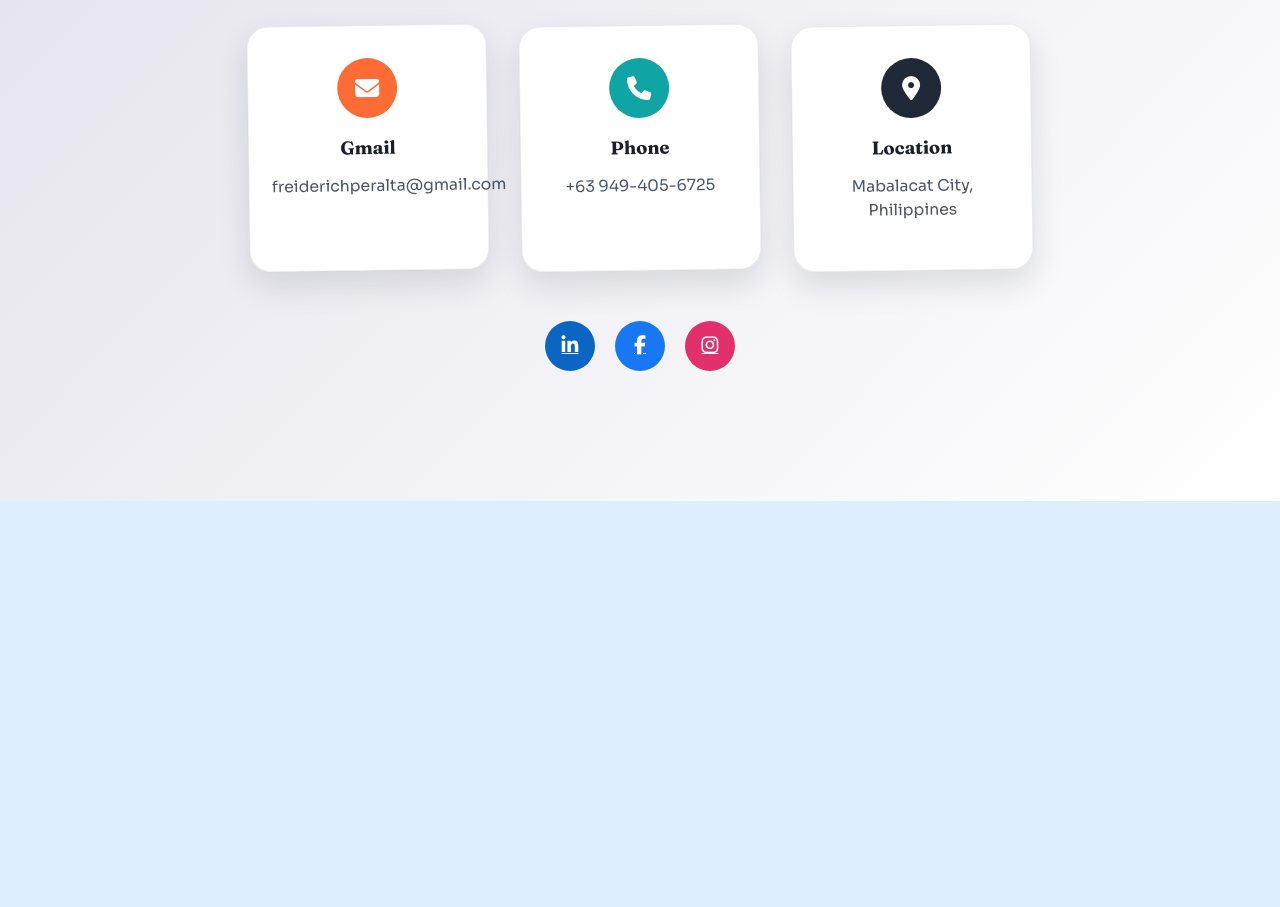
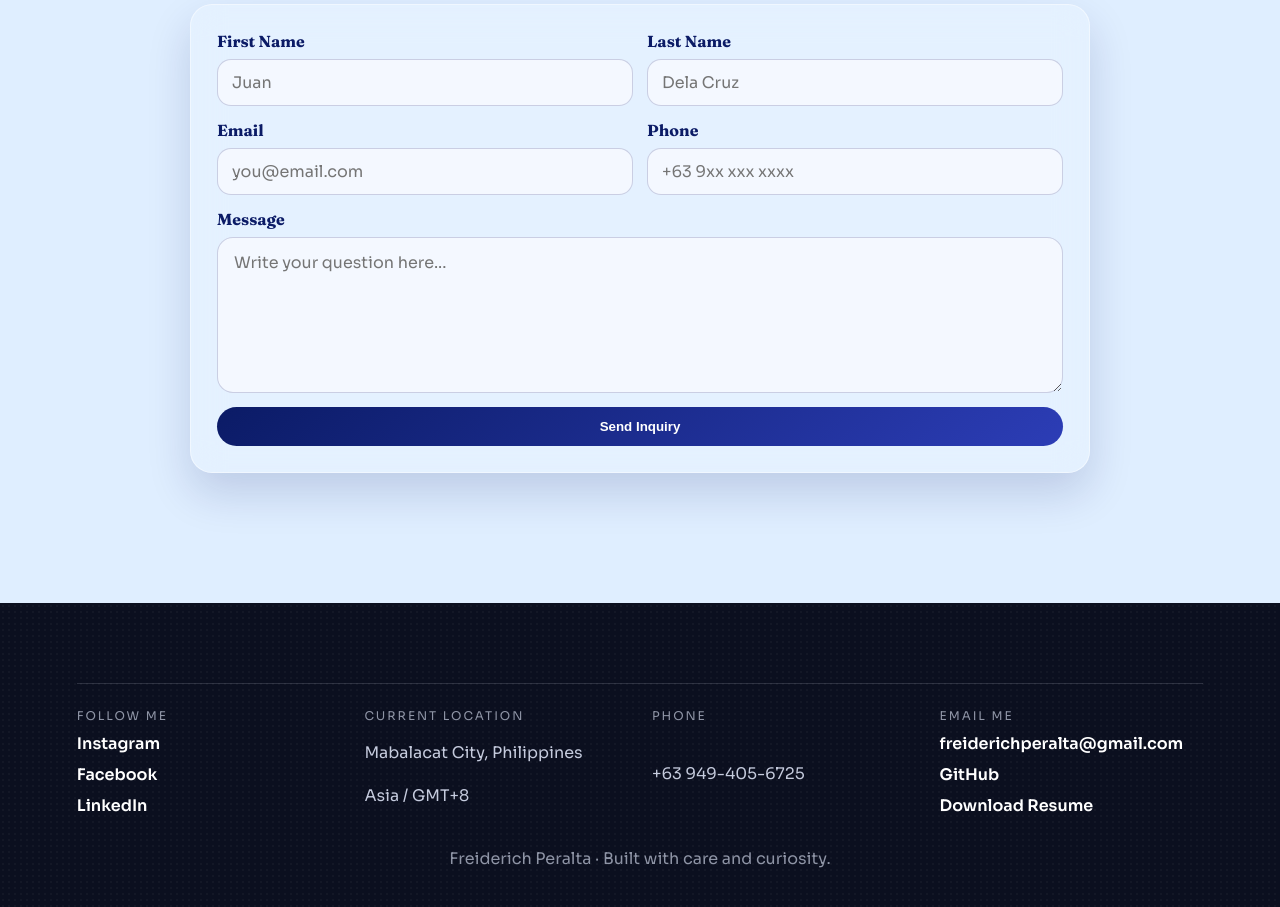
Before and after one commit to Freiderich/Portfolio, a React (Vite) app: page / in a window 1280 px wide. Shown: the part 6720-7627 px from the top of the page. Before the commit the page ends 7221 px from the top, so only its background shows below. Built offline with nearby package versions, Linux system fonts and the light colour scheme.

Commit message:
Fixed Contacts in Portfolio

```diff
--- a/src/components/Contact.jsx
+++ b/src/components/Contact.jsx
@@ -2,19 +2,15 @@ import React, { useState } from "react";
 import "../styles/Contact.css";
 
 function Contact() {
-  const contacts = [
-    { type: "Gmail", info: "freiderichperalta@gmail.com", icon: "fas fa-envelope", color: "#ff6b35" },
-    { type: "Phone", info: "+63 949-405-6725", icon: "fas fa-phone", color: "#0ea5a4" },
-    { type: "Location", info: "Mabalacat City, Philippines", icon: "fas fa-map-marker-alt", color: "#1f2937" },
-  ];
 
-  const socials = [
-    { type: "LinkedIn", link: "https://www.linkedin.com/in/freiderich-peralta-95bbaa371/", icon: "fab fa-linkedin-in", color: "#0a66c2" },
-    { type: "Facebook", link: "https://www.facebook.com/peraltafreiderich", icon: "fab fa-facebook-f", color: "#1877f2" },
-    { type: "Instagram", link: "https://www.instagram.com/peraltafreiderich/", icon: "fab fa-instagram", color: "#e1306c" },
-  ];
 
-  const [formData, setFormData] = useState({ name: "", email: "", message: "" });
+  const [formData, setFormData] = useState({
+    firstName: "",
+    lastName: "",
+    email: "",
+    phone: "",
+    message: "",
+  });
 
   const handleChange = (e) => {
     const { name, value } = e.target;
@@ -23,38 +19,117 @@ function Contact() {
 
   const handleSubmit = (e) => {
     e.preventDefault();
-    alert("Message sent! 🎉");
-    setFormData({ name: "", email: "", message: "" });
+    const subject = "Portfolio inquiry";
+    const body = formData.message.trim();
+    if (!body || !formData.email.trim()) {
+      return;
+    }
+    const details = [
+      `First Name: ${formData.firstName || "N/A"}`,
+      `Last Name: ${formData.lastName || "N/A"}`,
+      `Email: ${formData.email}`,
+      `Phone: ${formData.phone || "N/A"}`,
+      "",
+      "Message:",
+      body,
+    ].join("\n");
+    const mailtoLink = `mailto:freiderichperalta@gmail.com?subject=${encodeURIComponent(
+      subject
+    )}&body=${encodeURIComponent(details)}`;
+    window.location.href = mailtoLink;
+    setFormData({ firstName: "", lastName: "", email: "", phone: "", message: "" });
   };
 
   return (
     <section id="contact" className="contact-section">
       <h2>Contacts</h2>
-      <p className="intro">Let's connect — feel free to reach out!</p>
 
-      {/* Contact Cards */}
-      <div className="contact-container">
-        {contacts.map((contact, index) => (
-          <div key={index} className="contact-card">
-            <div className="icon-wrapper" style={{ backgroundColor: contact.color }}>
-              <i className={contact.icon}></i>
+      <div className="contact-layout">
+        <div className="contact-left">
+          <p className="contact-note">
+            Have a question or want to collaborate? Send an inquiry and I will be in touch.
+          </p>
+          <form className="contact-form" onSubmit={handleSubmit}>
+            <div className="contact-form-grid">
+              <div className="contact-field">
+                <label className="contact-label" htmlFor="firstName">
+                  First Name
+                </label>
+                <input
+                  id="firstName"
+                  name="firstName"
+                  className="contact-input"
+                  type="text"
+                  placeholder="Juan"
+                  value={formData.firstName}
+                  onChange={handleChange}
+                />
+              </div>
+              <div className="contact-field">
+                <label className="contact-label" htmlFor="lastName">
+                  Last Name
+                </label>
+                <input
+                  id="lastName"
+                  name="lastName"
+                  className="contact-input"
+                  type="text"
+                  placeholder="Dela Cruz"
+                  value={formData.lastName}
+                  onChange={handleChange}
+                />
+              </div>
+              <div className="contact-field">
+                <label className="contact-label" htmlFor="email">
+                  Email
+                </label>
+                <input
+                  id="email"
+                  name="email"
+                  className="contact-input"
+                  type="email"
+                  placeholder="you@email.com"
+                  value={formData.email}
+                  onChange={handleChange}
+                  required
+                />
+              </div>
+              <div className="contact-field">
+                <label className="contact-label" htmlFor="phone">
+                  Phone
+                </label>
+                <input
+                  id="phone"
+                  name="phone"
+                  className="contact-input"
+                  type="tel"
+                  placeholder="+63 9xx xxx xxxx"
+                  value={formData.phone}
+                  onChange={handleChange}
+                />
+              </div>
             </div>
-            <div className="contact-info">
-              <h3>{contact.type}</h3>
-              <p>{contact.info}</p>
+            <div className="contact-field full">
+              <label className="contact-label" htmlFor="message">
+                Message
+              </label>
+              <textarea
+                id="message"
+                name="message"
+                className="contact-textarea"
+                rows="6"
+                placeholder="Write your question here..."
+                value={formData.message}
+                onChange={handleChange}
+                required
+              />
             </div>
-          </div>
-        ))}
-      </div>
+            <button className="contact-submit" type="submit">
+              Send Inquiry
+            </button>
+          </form>
+        </div>
 
-      {/* Social Icons */}
-      <div className="socials-container">
-        {socials.map((social, index) => (
-          <a key={index} href={social.link} target="_blank" rel="noopener noreferrer"
-             className="social-icon" style={{ backgroundColor: social.color }} title={social.type}>
-            <i className={social.icon}></i>
-          </a>
-        ))}
       </div>
     </section>
   );
--- /dev/null
+++ b/src/components/Footer.jsx
@@ -0,0 +1,51 @@
+import React from "react";
+import "../styles/Footer.css";
+
+function Footer() {
+  return (
+    <footer className="site-footer">
+      <div className="footer-wrap">
+        <div className="footer-grid">
+          <div className="footer-col">
+            <span className="footer-kicker">Follow me</span>
+            <a className="footer-link" href="https://www.instagram.com/peraltafreiderich/" target="_blank" rel="noreferrer">
+              Instagram
+            </a>
+            <a className="footer-link" href="https://www.facebook.com/peraltafreiderich" target="_blank" rel="noreferrer">
+              Facebook
+            </a>
+            <a className="footer-link" href="https://www.linkedin.com/in/freiderich-peralta-95bbaa371/" target="_blank" rel="noreferrer">
+              LinkedIn
+            </a>
+          </div>
+          <div className="footer-col">
+            <span className="footer-kicker">Current location</span>
+            <span className="footer-text">Mabalacat City, Philippines</span>
+            <span className="footer-text">Asia / GMT+8</span>
+          </div>
+          <div className="footer-col">
+            <span className="footer-kicker">Phone</span>
+            <span className="footer-text">+63 949-405-6725</span>
+          </div>
+          <div className="footer-col">
+            <span className="footer-kicker">Email me</span>
+            <a className="footer-link" href="mailto:freiderichperalta@gmail.com">
+              freiderichperalta@gmail.com
+            </a>
+            <a className="footer-link" href="https://github.com/Freiderich" target="_blank" rel="noreferrer">
+              GitHub
+            </a>
+            <a className="footer-link" href="/freiderich-peralta-resume.pdf" download>
+              Download Resume
+            </a>
+          </div>
+        </div>
+      </div>
+      <div className="footer-bottom">
+        <span>Freiderich Peralta · Built with care and curiosity.</span>
+      </div>
+    </footer>
+  );
+}
+
+export default Footer;
--- a/src/components/Sections.jsx
+++ b/src/components/Sections.jsx
@@ -6,6 +6,7 @@ import Skills from "./Skills";
 import Projects from "./Projects";
 import Experience from "./Experience";
 import Contact from "./Contact";
+import Footer from "./Footer";
 import "../styles/Sections.css";
 
 
@@ -25,6 +26,8 @@ function Sections() {
       <Experience />
 
       <Contact />
+
+      <Footer />
     </main>
   );
 }
--- a/src/styles/Contact.css
+++ b/src/styles/Contact.css
@@ -1,66 +1,102 @@
 .contact-section {
-  padding: 120px 10% 130px;
-  background: linear-gradient(135deg, rgba(255, 107, 53, 0.1) 0%, #ffffff 100%);
+  padding: 120px 6% 130px;
+  background: #dfeeff;
+  color: #0b1b66;
   text-align: center;
   position: relative;
   overflow: hidden;
+  font-family: "Sora", sans-serif;
 }
 
 .contact-section h2 {
-  font-size: clamp(2.3rem, 3.2vw, 3rem);
-  color: var(--text-dark);
-  margin-bottom: 15px;
+  font-size: clamp(2.8rem, 4vw, 3.6rem);
+  margin-bottom: 14px;
+  color: #1021a6;
+  font-family: "Fraunces", serif;
+  letter-spacing: -0.01em;
+  text-shadow: 0 12px 30px rgba(11, 27, 102, 0.12);
   position: relative;
-  z-index: 1;
-  font-family: 'Fraunces', serif;
+  display: inline-flex;
+  align-items: center;
+  gap: 16px;
+}
+
+.contact-section h2::after {
+  content: "";
+  display: inline-block;
+  width: clamp(110px, 18vw, 180px);
+  height: 6px;
+  border-radius: 999px;
+  background: linear-gradient(90deg, #1021a6, rgba(16, 33, 166, 0.2));
+  box-shadow: 0 10px 24px rgba(11, 27, 102, 0.18);
 }
 
 .contact-section .intro {
   font-size: 1.05rem;
-  color: var(--text-muted);
+  color: #2b2f55;
   margin-bottom: 60px;
   position: relative;
   z-index: 1;
 }
 
-.contact-container {
-  display: flex;
-  justify-content: center;
-  gap: 2rem;
-  flex-wrap: wrap;
+.contact-layout {
+  max-width: 900px;
+  margin: 0 auto;
+  display: grid;
+  grid-template-columns: 1fr;
+  gap: 24px;
+  align-items: start;
   position: relative;
   z-index: 1;
 }
 
+.contact-note {
+  margin: 0 0 14px;
+  color: #2b2f55;
+  line-height: 1.7;
+  text-align: left;
+}
+
+.contact-container {
+  display: grid;
+  gap: 18px;
+  grid-template-columns: repeat(auto-fit, minmax(200px, 1fr));
+}
+
+.contact-row {
+  display: grid;
+  grid-template-columns: 1fr;
+  gap: 14px;
+}
+
 .contact-card {
-  background: #ffffff;
-  padding: 2rem 1.4rem;
-  border-radius: var(--radius-lg);
-  width: 240px;
-  box-shadow: var(--shadow-card);
-  border: 1px solid rgba(17, 24, 39, 0.08);
-  transform: rotate(-0.8deg);
-  transition: transform 0.4s ease, box-shadow 0.4s ease;
+  background: rgba(248, 250, 255, 0.95);
+  padding: 14px;
+  border-radius: 16px;
+  box-shadow: 0 18px 36px rgba(11, 27, 102, 0.12);
+  border: 1px solid rgba(11, 27, 102, 0.12);
+  text-align: left;
+  transition: transform 0.2s ease, box-shadow 0.2s ease;
 }
 
 .contact-card:hover {
-  transform: rotate(0deg) translateY(-10px);
-  box-shadow: 0 18px 40px rgba(15, 23, 42, 0.18);
+  transform: translateY(-4px);
+  box-shadow: 0 24px 48px rgba(11, 27, 102, 0.16);
 }
 
 .icon-wrapper {
-  width: 60px;
-  height: 60px;
-  border-radius: 50%;
-  margin: 0 auto 15px auto;
+  width: 50px;
+  height: 50px;
+  border-radius: 16px;
+  margin: 0 0 15px 0;
   display: flex;
   align-items: center;
   justify-content: center;
-  transition: transform 0.4s ease;
+  transition: transform 0.2s ease;
 }
 
 .contact-card:hover .icon-wrapper {
-  transform: scale(1.2) rotate(10deg);
+  transform: translateY(-2px) scale(1.05);
 }
 
 .icon-wrapper i {
@@ -69,48 +105,134 @@
 }
 
 .contact-card h3 {
-  font-size: 1.15rem;
-  color: var(--text-dark);
+  font-size: 1.05rem;
+  color: #0b1b66;
   margin-bottom: 5px;
-  font-family: 'Fraunces', serif;
+  font-family: "Fraunces", serif;
 }
 
 .contact-card p {
-  font-size: 0.98rem;
-  color: var(--text-muted);
-  line-height: 1.5;
+  font-size: 0.9rem;
+  color: #2b2f55;
+  line-height: 1.6;
 }
 
-/* Responsive */
-@media (max-width: 768px) {
-  .contact-container {
-    flex-direction: column;
-    align-items: center;
+.contact-actions {
+  display: flex;
+  gap: 12px;
+  flex-wrap: wrap;
+  justify-content: center;
+}
+
+.contact-action {
+  padding: 10px 18px;
+  border-radius: 999px;
+  border: 1px solid rgba(11, 27, 102, 0.2);
+  background: rgba(255, 255, 255, 0.9);
+  color: #0b1b66;
+  font-weight: 600;
+  text-decoration: none;
+  transition: transform 0.2s ease, box-shadow 0.2s ease;
+}
+
+.contact-action:hover {
+  transform: translateY(-2px);
+  box-shadow: 0 16px 30px rgba(11, 27, 102, 0.16);
+}
+
+.contact-form {
+  display: grid;
+  gap: 14px;
+  text-align: left;
+  background: rgba(255, 255, 255, 0.18);
+  padding: 26px;
+  border-radius: 22px;
+  box-shadow: 0 20px 44px rgba(11, 27, 102, 0.16);
+  border: 1px solid rgba(255, 255, 255, 0.45);
+  backdrop-filter: blur(16px);
+}
+
+.contact-form-grid {
+  display: grid;
+  grid-template-columns: repeat(2, minmax(0, 1fr));
+  gap: 14px;
+}
+
+.contact-field {
+  display: grid;
+  gap: 8px;
+}
+
+.contact-field.full {
+  grid-column: 1 / -1;
+}
+
+.contact-label {
+  font-weight: 700;
+  color: #0b1b66;
+  font-family: "Fraunces", serif;
+}
+
+.contact-input {
+  width: 100%;
+  border-radius: 14px;
+  border: 1px solid rgba(11, 27, 102, 0.18);
+  padding: 12px 14px;
+  font-size: 1rem;
+  font-family: inherit;
+  background: rgba(248, 250, 255, 0.75);
+  color: #2b2f55;
+}
+
+.contact-textarea {
+  width: 100%;
+  border-radius: 16px;
+  border: 1px solid rgba(11, 27, 102, 0.18);
+  padding: 14px 16px;
+  font-size: 1rem;
+  font-family: inherit;
+  resize: vertical;
+  background: rgba(248, 250, 255, 0.75);
+  color: #2b2f55;
+}
+
+.contact-textarea:focus {
+  outline: none;
+  border-color: rgba(16, 33, 166, 0.5);
+  box-shadow: 0 0 0 3px rgba(16, 33, 166, 0.15);
+}
+
+.contact-input:focus {
+  outline: none;
+  border-color: rgba(16, 33, 166, 0.5);
+  box-shadow: 0 0 0 3px rgba(16, 33, 166, 0.15);
+}
+
+.contact-submit {
+  align-self: flex-start;
+  padding: 12px 20px;
+  border-radius: 999px;
+  border: none;
+  background: linear-gradient(140deg, #0b1b66, #2c3db6);
+  color: #ffffff;
+  font-weight: 700;
+  cursor: pointer;
+  transition: transform 0.2s ease, box-shadow 0.2s ease;
+}
+
+.contact-submit:hover {
+  transform: translateY(-2px);
+  box-shadow: 0 18px 30px rgba(11, 27, 102, 0.2);
+}
+
+@media (max-width: 900px) {
+  .contact-form-grid {
+    grid-template-columns: 1fr;
   }
 }
 
-/* Socials below contact cards */
-.socials-container {
-  margin-top: 50px;
-  display: flex;
-  justify-content: center;
-  gap: 20px;
-  flex-wrap: wrap;
+@media (max-width: 700px) {
+  .contact-section {
+    padding: 100px 8% 110px;
+  }
 }
-
-.social-icon {
-  width: 50px;
-  height: 50px;
-  display: flex;
-  align-items: center;
-  justify-content: center;
-  border-radius: 50%;
-  color: #fff;
-  font-size: 1.2rem;
-  transition: transform 0.3s ease, box-shadow 0.3s ease;
-}
-
-.social-icon:hover {
-  transform: scale(1.2);
-  box-shadow: 0 5px 15px rgba(0, 0, 0, 0.2);
-}
--- /dev/null
+++ b/src/styles/Footer.css
@@ -0,0 +1,88 @@
+.site-footer {
+  padding: 80px 6% 40px;
+  background: #0b0f1f;
+  color: #e6ecff;
+  font-family: "Sora", sans-serif;
+  position: relative;
+}
+
+.site-footer::before {
+  content: "";
+  position: absolute;
+  inset: 0;
+  background-image: radial-gradient(rgba(255, 255, 255, 0.08) 1px, transparent 1px);
+  background-size: 6px 6px;
+  opacity: 0.4;
+  pointer-events: none;
+}
+
+.footer-wrap {
+  max-width: 1200px;
+  margin: 0 auto;
+  position: relative;
+  z-index: 1;
+}
+
+.footer-grid {
+  display: grid;
+  grid-template-columns: repeat(4, minmax(0, 1fr));
+  gap: 24px;
+  border-top: 1px solid rgba(230, 236, 255, 0.15);
+  padding-top: 24px;
+}
+
+.footer-col {
+  display: grid;
+  gap: 10px;
+}
+
+.footer-kicker {
+  font-size: 0.75rem;
+  letter-spacing: 0.16em;
+  text-transform: uppercase;
+  color: rgba(230, 236, 255, 0.6);
+}
+
+.footer-link {
+  color: #ffffff;
+  text-decoration: none;
+  font-weight: 600;
+  display: inline-flex;
+  align-items: center;
+  gap: 6px;
+  transition: color 0.2s ease, transform 0.2s ease;
+}
+
+.footer-link:hover {
+  color: #8cb3ff;
+  transform: translateX(2px);
+}
+
+.footer-text {
+  color: rgba(230, 236, 255, 0.85);
+  line-height: 1.6;
+}
+
+.footer-bottom {
+  margin-top: 32px;
+  text-align: center;
+  color: rgba(230, 236, 255, 0.6);
+  position: relative;
+  z-index: 1;
+}
+
+@media (max-width: 900px) {
+  .footer-grid {
+    grid-template-columns: repeat(2, minmax(0, 1fr));
+  }
+}
+
+@media (max-width: 700px) {
+  .site-footer {
+    padding: 60px 8% 36px;
+  }
+
+  .footer-grid {
+    grid-template-columns: 1fr;
+  }
+}
```
Also changed, not shown: 1 other file (tests, documents, lock files or other folders).
